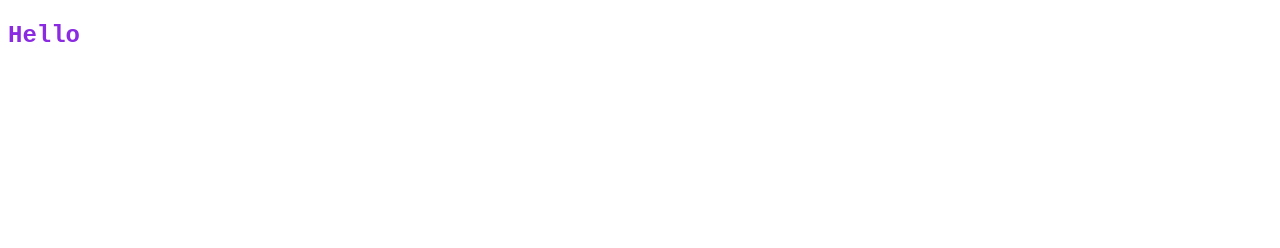
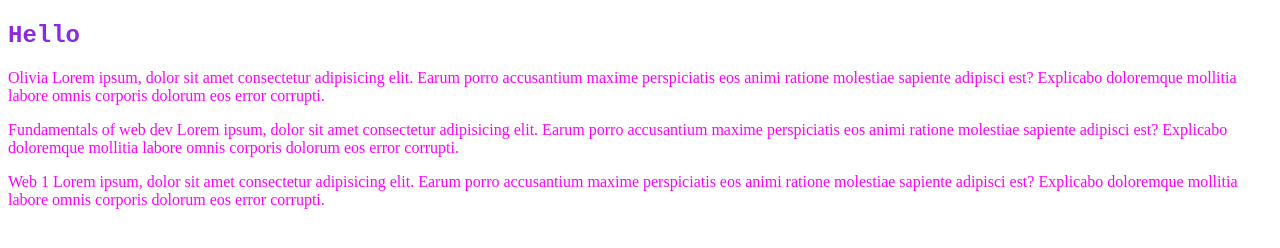
Before and after one commit to OliviaM428/Web1-SveltePractice, a SvelteKit app: page / in a window 1280 px wide. Shown: the part 484-732 px from the top of the page. Built offline with nearby package versions, Linux system fonts and the light colour scheme.

Commit message:
added card to svelte page

```diff
--- a/src/lib/components/Card.svelte
+++ b/src/lib/components/Card.svelte
@@ -1,12 +1,12 @@
 <script>
-    let name = "Web";
+    let { name = 'Web 1' } = $props();
 </script>
 
 <p>{name} Lorem ipsum, dolor sit amet consectetur adipisicing elit. Earum porro accusantium maxime perspiciatis eos animi ratione molestiae sapiente adipisci est? Explicabo doloremque mollitia labore omnis corporis dolorum eos error corrupti.</p>
 
 <style>
     p{
-        color:hotpink;
+        color:magenta;
     }
 
 </style>
--- a/src/routes/+page.svelte
+++ b/src/routes/+page.svelte
@@ -1,11 +1,18 @@
-<header>
-    <h1>Welcome to a {title} SvelteKit</h1>
-</header>
+<script>
+    let title = "super cool";
+    import Card from "$lib/components/Card.svelte";
+</script>
+
+<h1>Welcome to a {title} SvelteKit</h1>
+
 <p>Visit <a href="https://svelte.dev/docs/kit">svelte.dev/docs/kit</a> to read the documentation</p>
 <p>Welcome to a website</p>
 <img src = "https://www.nbcstore.com/cdn/shop/products/SHREK-SS-63-MF1_576x.jpg?v=1693905182" alt="Shrek">
 <h2>Hello</h2>
 
+<Card name = {"Olivia"}/>
+<Card name = {"Fundamentals of web dev"}/>
+<Card />
 
 <style>
     h1{
@@ -30,9 +37,4 @@
         border: solid 15px greenyellow;
         border-radius: 3%;
     }
-
-
 </style>
-<script>
-    let title = "super cool";
-</script>
```
